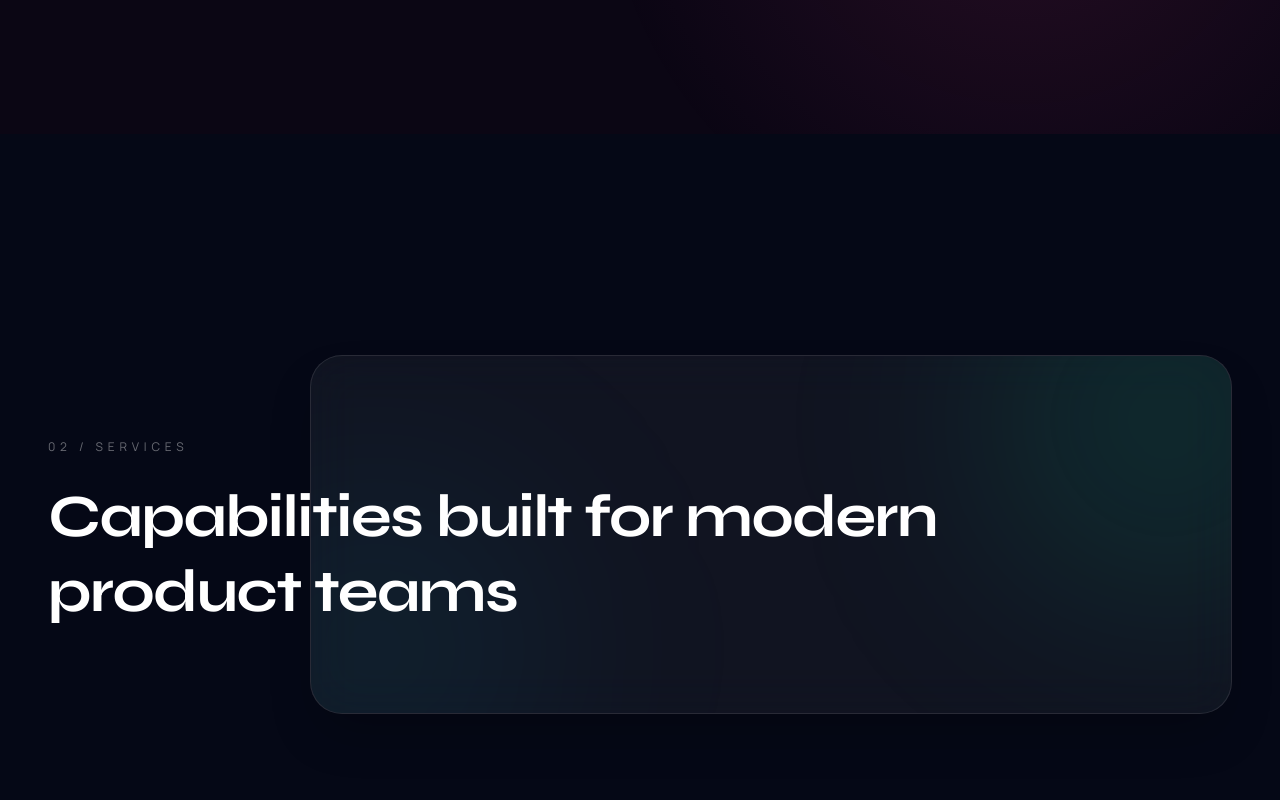
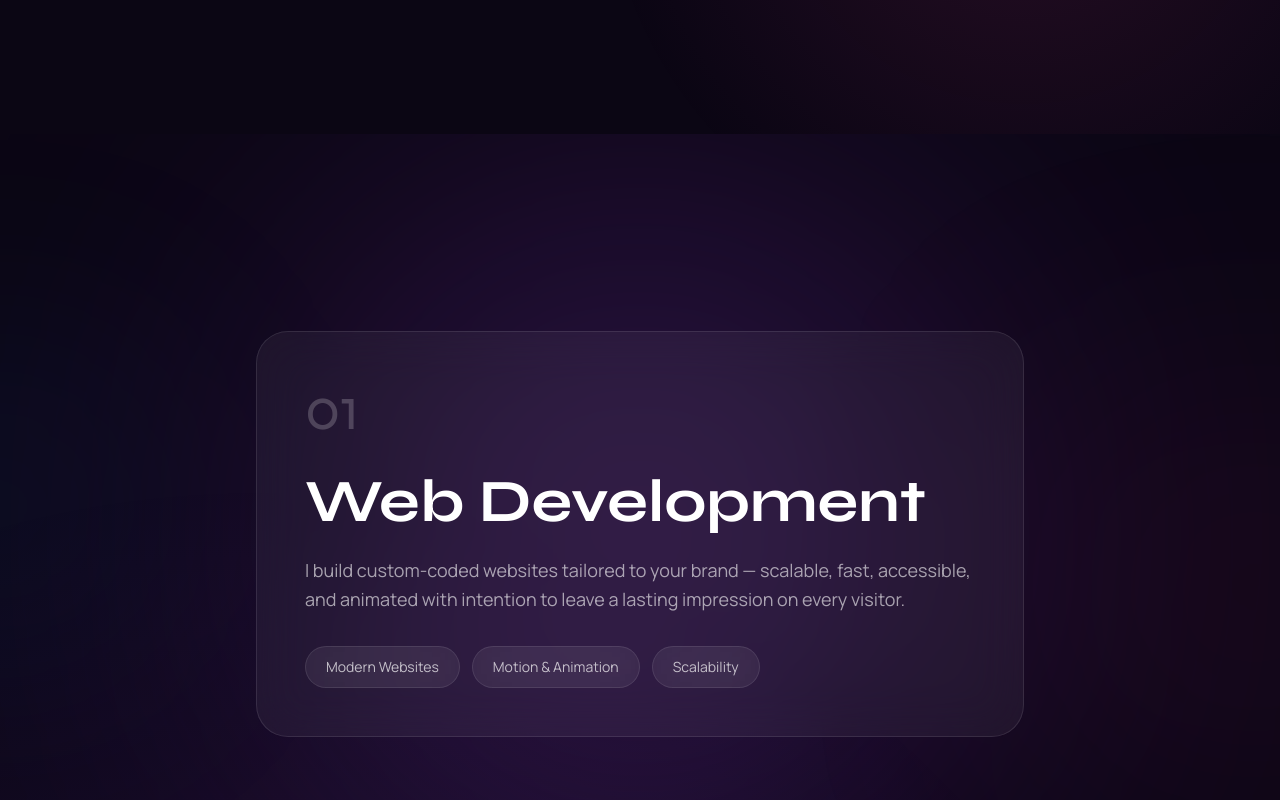
Before and after one commit to brokenmurshad-cpu/New, a Next.js app: page / in a window 1280 px wide. Shown: the part 1760-2560 px from the top of the page. Built offline with nearby package versions, Linux system fonts and the light colour scheme.

Commit message:
Restore stable services animation version

```diff
--- a/src/components/sections/Services.tsx
+++ b/src/components/sections/Services.tsx
@@ -1,256 +1,197 @@
 "use client";
 
-import { useEffect, useRef } from "react";
-import gsap from "gsap";
-import { ScrollTrigger } from "gsap/ScrollTrigger";
-
+import { useEffect, useState } from "react";
+import { motion, AnimatePresence } from "framer-motion";
 import { services } from "@/data/content";
-
-gsap.registerPlugin(ScrollTrigger);
+import RevealText from "@/components/ui/RevealText";
 
 
 export default function Services() {
 
-
-  const sectionRef = useRef<HTMLDivElement | null>(null);
-
+  const [activeIndex, setActiveIndex] = useState(-1);
 
 
   useEffect(() => {
 
+    const handleScroll = () => {
 
-  const section = sectionRef.current;
-
+      const section = document.getElementById("services");
 
       if (!section) return;
 
 
+      const rect = section.getBoundingClientRect();
 
-  const panels =
-    gsap.utils.toArray<HTMLElement>(
-      ".service-panel"
+      const scrollProgress =
+        -rect.top / (rect.height - window.innerHeight);
+
+
+      if (scrollProgress < 0.15) {
+
+        setActiveIndex(-1);
+
+      }
+      else {
+
+        const index = Math.min(
+          services.length - 1,
+          Math.floor(
+            (scrollProgress - 0.15) /
+            ((1 - 0.15) / services.length)
+          )
         );
 
-const intro =
-  document.querySelector(
-    ".services-intro"
-  );
 
-  const ctx = gsap.context(()=>{
-
-
-    panels.forEach((panel,index)=>{
-
-
-     gsap.set(panel,{
-  zIndex:panels.length - index,
-});
-
-
-
-      if(index !== 0){
-
- gsap.set(panel,{
-   yPercent:100,
-   opacity:0
- });
+        setActiveIndex(index);
 
       }
 
-if(index === 0){
-
- gsap.set(panel,{
-   yPercent:0,
-   opacity:1
- });
-
-}
+    };
 
 
-    });
-
-    const contents =
-  gsap.utils.toArray(
-    ".service-panel h3, .service-panel p, .service-panel span"
+    window.addEventListener(
+      "scroll",
+      handleScroll,
+      { passive:true }
     );
 
 
-gsap.set(contents,{
-  y:60,
-  opacity:0
-});
-
-if(intro){
-
-gsap.set(intro,{
-  yPercent:0,
-  opacity:1
-});
-
-}
+    handleScroll();
 
 
-    const tl = gsap.timeline({
+    return () =>
+      window.removeEventListener(
+        "scroll",
+        handleScroll
+      );
 
 
-    scrollTrigger:{
-  trigger:section,
-  start:"top top",
-end:`+=${panels.length * 100}%`,
-  pin:true,
-  scrub:1,
-  anticipatePin:1,
-  invalidateOnRefresh:true,
-}
-
-
-    });
-
-if(intro){
-
-  tl.to(intro,{
-    yPercent:-100,
-    opacity:0,
-    duration:1,
-    ease:"none"
-  });
-
-}
-
-
-
-
-
-  panels.slice(1).forEach((panel,index)=>{
-
-
-  tl.to(panel,{
-    yPercent:0,
-    opacity:1,
-    duration:1,
-    ease:"power2.out"
-  })
-
-
-  .to(
-    panel.querySelectorAll(
-      "h3,p,span"
-    ),
-    {
-      y:0,
-      opacity:1,
-      duration:0.8,
-      stagger:0.1,
-      ease:"power3.out"
-    },
-    "-=0.5"
-  )
-
-
-  .to(panels[index],{
-    yPercent:-40,
-    opacity:0,
-    duration:1,
-    ease:"power2.inOut"
-  },"<");
-
-
-});
-
-
-
-  },section);
-
-
-
-  return ()=>ctx.revert();
-
-
-
-},[]);
+  }, []);
 
 
 
   return (
 
-
     <section
-
-      ref={sectionRef}
-
       id="services"
-
       className="
       relative
-      bg-[#050816]
+      h-[550vh]
+      sticky-section
       "
-
-
     >
-
-
-
-
-     <div
-  className="relative"
-  style={{
-   height:`${(services.length - 1) * 100 + 100}vh`,
-  }}
->
-
-
-
 
 
       <div
         className="
+        sticky
+        top-0
+        flex
         h-screen
+        items-center
         overflow-hidden
         "
       >
 
 
+        <div
+          className="
+          container-px
+          relative
+          w-full
+          "
+        >
 
 
+          {/* Background Glow */}
+
           <div
+  className="
+  pointer-events-none
+  absolute
+  left-1/2
+  top-1/2
+  h-[700px]
+  w-[700px]
+  -translate-x-1/2
+  -translate-y-1/2
+  rounded-full
+  bg-purple-500/20
+  blur-[160px]
+  "
+/>
+
+<div
+  className="
+  pointer-events-none
+  absolute
+  right-[-150px]
+  top-[20%]
+  h-[350px]
+  w-[350px]
+  rounded-full
+  bg-pink-500/10
+  blur-[140px]
+  "
+/>
+
+<div
+  className="
+  pointer-events-none
+  absolute
+  left-[-150px]
+  bottom-[20%]
+  h-[300px]
+  w-[300px]
+  rounded-full
+  bg-blue-500/10
+  blur-[130px]
+  "
+/>
+
+
+
+          <AnimatePresence mode="wait">
+
+
+          {/* Heading Screen */}
+
+          {activeIndex === -1 && (
+
+            <motion.div
+
+              key="heading"
+
+              initial={{
+                opacity:0,
+                y:80
+              }}
+
+              animate={{
+                opacity:1,
+                y:0
+              }}
+
+              exit={{
+                opacity:0,
+                y:-80
+              }}
+
+              transition={{
+                duration:0.8,
+                ease:"easeOut"
+              }}
 
               className="
               relative
-            h-full
-            w-full
-            "
-
-          >
-
-
-{/* Services Intro Screen */}
-
-<div
-
-className="
-services-intro
-absolute
-inset-0
-z-100
-flex
-items-center
-px-6
-md:px-12
-"
-
->
-
-<div
-
-className="
-max-w-4xl
+              z-10
+              max-w-3xl
               "
 
             >
 
 
               <span
-
                 className="
                 mb-6
                 block
@@ -259,17 +200,13 @@ uppercase
                 tracking-[0.4em]
                 text-white/40
                 "
-
               >
-
                 02 / Services
-
               </span>
 
 
-
-<h2
-
+              <RevealText
+  text="Capabilities built for modern product teams"
   className="
   font-display
   text-3xl
@@ -278,222 +215,151 @@ leading-tight
   tracking-tight
   text-white
   md:text-5xl
-lg:text-6xl
+  lg:text-5xl
   "
-
->
-
-Capabilities built for modern product teams
-
-</h2>
+/>
 
 
+            </motion.div>
 
-</div>
-
-
-</div>
-
-
-            {services.map((service)=>(
+          )}
 
 
 
 
-              <article
+          {/* Services Slides */}
 
 
-                key={service.index}
+          {activeIndex >= 0 && (
+
+            <motion.article
+
+              key={services[activeIndex].index}
 
 
-               className="
-service-panel
-service-content
-absolute
-inset-0
-flex
-items-center
-justify-center
-overflow-hidden
-px-6
-md:px-12
-will-change-transform
-"
-
-              >
+              initial={{
+                opacity:0,
+                y:"100%"
+              }}
 
 
+              animate={{
+                opacity:1,
+                y:0
+              }}
 
 
+              exit={{
+                opacity:0,
+                y:"-40%"
+              }}
 
 
-                <div
-
-
-                  className="
-                  relative
-                  flex
-                  w-full
-                  max-w-7xl
-                  items-center
-                  gap-12
-                  md:gap-32
-                  "
-
-
-                >
-
-
-
-
-
-                  {/* NUMBER */}
-
-
-
-                  <span
-
-
-                    className="
-                    shrink-0
-                    text-7xl
-                    font-bold
-                    tracking-tight
-                    text-white/20
-                    md:text-9xl
-                    "
-
-
-                  >
-
-                    {service.index}
-
-
-                  </span>
-
-
-
-
-
-
-
-
-
-                  {/* GLASS CONTENT */}
-
-
-
-
-                  <div
-
+              transition={{
+                duration:0.8,
+                ease:[0.22,1,0.36,1]
+              }}
 
 
               className="
               relative
               z-10
-                    flex-1
-                    overflow-hidden
+              mx-auto
+              max-w-3xl
               rounded-[32px]
               border
               border-white/10
               bg-white/[0.05]
               p-8
               backdrop-blur-xl
-                    shadow-2xl
               md:p-12
               "
-
-
 
             >
 
 
+              <span
+                className="
+                text-6xl
+                font-display
+                text-white/20
+                "
+              >
+
+                {services[activeIndex].index}
+
+              </span>
 
 
 
               <h3
-
-
                 className="
+                mt-8
+                font-display
                 text-4xl
                 font-bold
-                      leading-tight
                 text-white
-                      md:text-7xl
+                md:text-6xl
                 "
-
-
               >
 
-
-                      {service.title}
-
+                {services[activeIndex].title}
 
               </h3>
 
 
 
-
-
-
-
               <p
-
-
                 className="
                 mt-6
-                      max-w-3xl
                 text-base
                 leading-relaxed
                 text-white/60
-                      md:text-xl
+                md:text-lg
                 "
-
-
               >
 
-
-                      {service.description}
-
+                {services[activeIndex].description}
 
               </p>
 
 
 
-
-
-
-
-
-
               <div
-
-
                 className="
-                      mt-10
+                mt-8
                 flex
                 flex-wrap
                 gap-3
                 "
-
-
               >
 
+                {services[activeIndex].tags.map((tag,index)=>(
 
-
-                      {service.tags.map((tag)=>(
-
-
-
-                        <span
-
-
+<motion.button
 
 key={tag}
 
+whileHover={{
+scale:1.08,
+y:-6,
+}}
 
+whileTap={{
+scale:0.95
+}}
+
+transition={{
+type:"spring",
+stiffness:300,
+damping:15
+}}
 
 className="
+group
+relative
+overflow-hidden
+cursor-pointer
 rounded-full
 border
 border-white/10
@@ -504,133 +370,62 @@ will-change-transform
 text-white/70
 backdrop-blur-xl
 transition-all
-                          duration-300
-                          hover:border-emerald-400/50
+hover:border-accent/50
 hover:text-white
 "
 
+>
+
+{/* Glow */}
+
+<span
+className="
+absolute
+inset-0
+translate-y-full
+bg-accent/20
+transition-transform
+duration-300
+group-hover:translate-y-0
+"
+/>
 
 
+<span
+className="
+relative
+z-10
+"
 >
-
-
-
 {tag}
-
-
-
 </span>
 
 
+</motion.button>
 
 ))}
-
 
 
               </div>
 
 
 
+            </motion.article>
+
+          )}
 
 
-
-
-                    {/* GLOW EFFECT */}
-
-
-
-
-
-                    <div
-
-
-                      className="
-                      pointer-events-none
-                      absolute
-                      -right-20
-                      -top-20
-                      h-72
-                      w-72
-                      rounded-full
-                      bg-emerald-400/20
-                      blur-[120px]
-                      "
-
-
-                    />
-
-
-
-
-
-                    <div
-
-
-                      className="
-                      pointer-events-none
-                      absolute
-                      -bottom-20
-                      -left-20
-                      h-72
-                      w-72
-                      rounded-full
-                      bg-cyan-400/10
-                      blur-[120px]
-                      "
-
-
-                    />
-
-
-
+          </AnimatePresence>
 
 
         </div>
 
 
-
-
-
       </div>
-
-
-
-
-
-              </article>
-
-
-
-
-
-            ))}
-
-
-
-
-
-          </div>
-
-
-
-
-
-        </div>
-
-
-
-
-
-      </div>
-
-
-
 
 
     </section>
 
-
   );
 
-
 }
```
Lines whose indentation alone changed are shown as unchanged.
